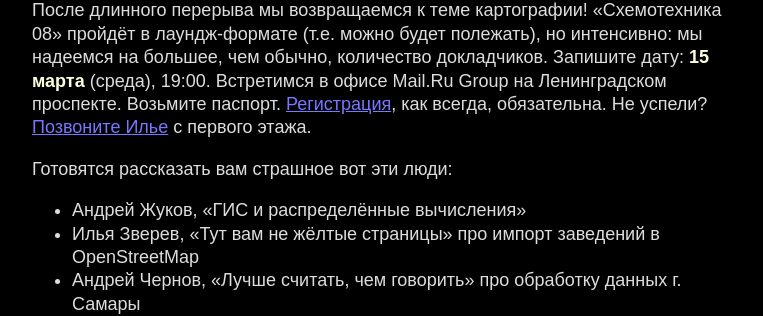
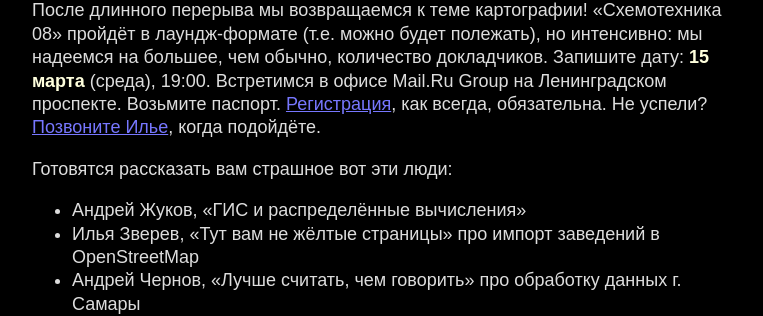
Before and after one commit to Zverik/schemotechnika, a Jekyll site: the page built from _posts/2017-03-10-schemo08.md, in a window 1280 px wide. Shown: the part 375-691 px from the top of the page, without its empty margins (258-1021 px from the left). Built offline with Jekyll 4.4.1, drawn with Linux system fonts in a browser that asks for light colours.

Commit message:
Переформулировал

```diff
--- a/_posts/2017-03-10-schemo08.md
+++ b/_posts/2017-03-10-schemo08.md
@@ -4,7 +4,7 @@
 evdate: 15 марта 2017
 image: schemo08.jpg
 ---
-После длинного перерыва мы возвращаемся к теме картографии! «Схемотехника 08» пройдёт в лаундж-формате (т.е. можно будет полежать), но интенсивно: мы надеемся на большее, чем обычно, количество докладчиков. Запишите дату: **15 марта** (среда), 19:00. Встретимся в офисе Mail.Ru Group на Ленинградском проспекте. Возьмите паспорт. [Регистрация](https://corp.mail.ru/ru/press/events/325/), как всегда, обязательна. Не успели? [Позвоните Илье](tel:+79251293457) с первого этажа.
+После длинного перерыва мы возвращаемся к теме картографии! «Схемотехника 08» пройдёт в лаундж-формате (т.е. можно будет полежать), но интенсивно: мы надеемся на большее, чем обычно, количество докладчиков. Запишите дату: **15 марта** (среда), 19:00. Встретимся в офисе Mail.Ru Group на Ленинградском проспекте. Возьмите паспорт. [Регистрация](https://corp.mail.ru/ru/press/events/325/), как всегда, обязательна. Не успели? [Позвоните Илье](tel:+79251293457), когда подойдёте.
 
 Готовятся рассказать вам страшное вот эти люди:
 
```
